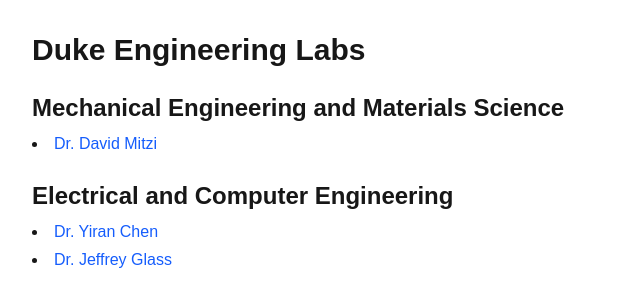
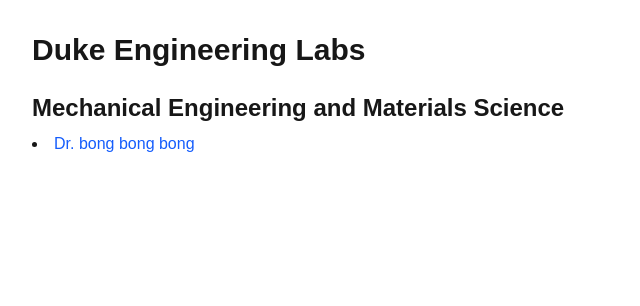
Before and after one commit to migonchoi/nextjs, a Next.js app: page /duke in a window 1280 px wide. Shown: the top 306 px of the page, without its empty margins (0-640 px from the left). Built offline with nearby package versions, Linux system fonts and the light colour scheme.

Commit message:
Update professor name to Dr. bong bong bong

```diff
--- a/pages/duke.tsx
+++ b/pages/duke.tsx
@@ -2,12 +2,8 @@
 
 const departments = {
   'Mechanical Engineering and Materials Science': [
-    'Dr. David Mitzi',
+    'Dr. bong bong bong',
 
-  ],
-  'Electrical and Computer Engineering': [
-    'Dr. Yiran Chen',
-    'Dr. Jeffrey Glass'
   ]
 };
 
```
